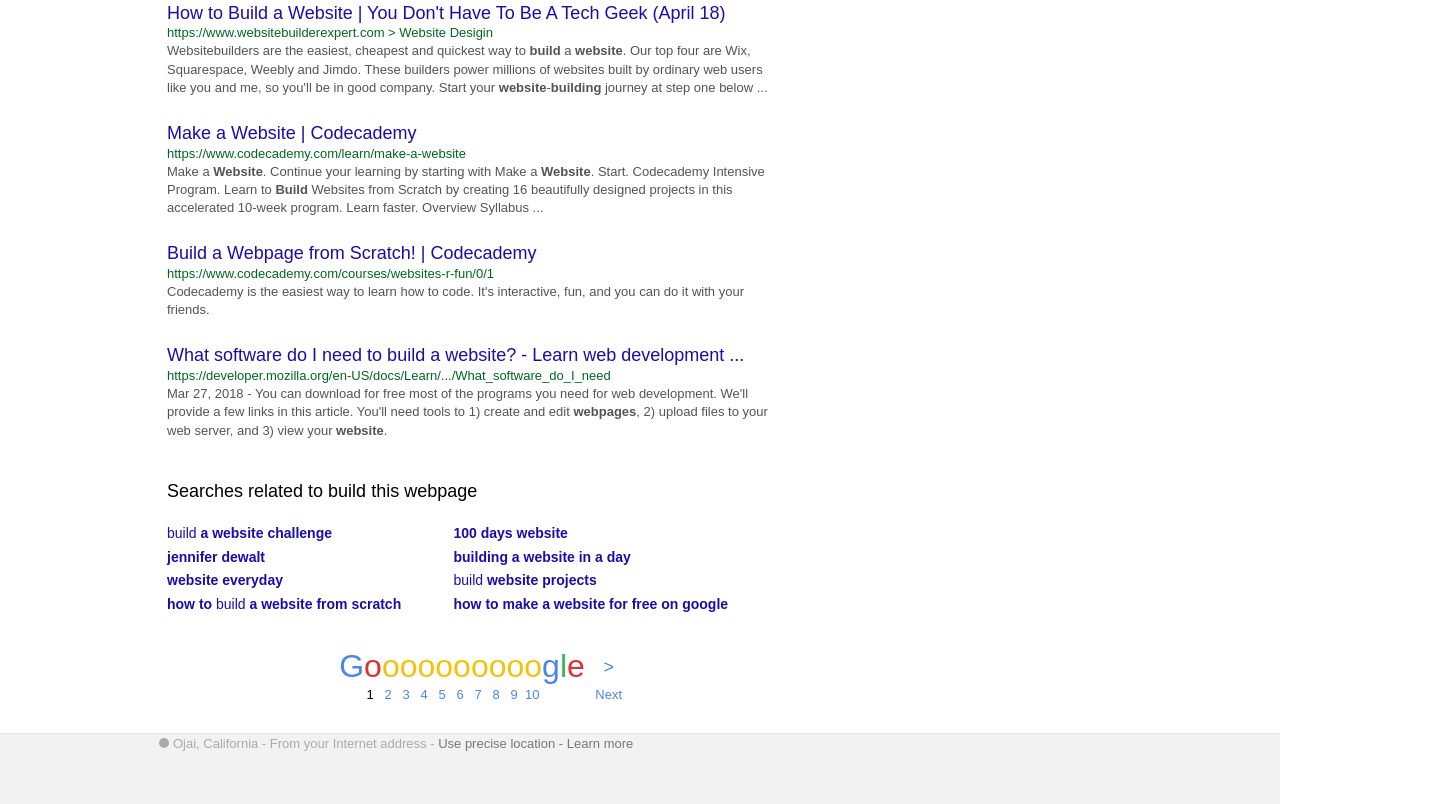
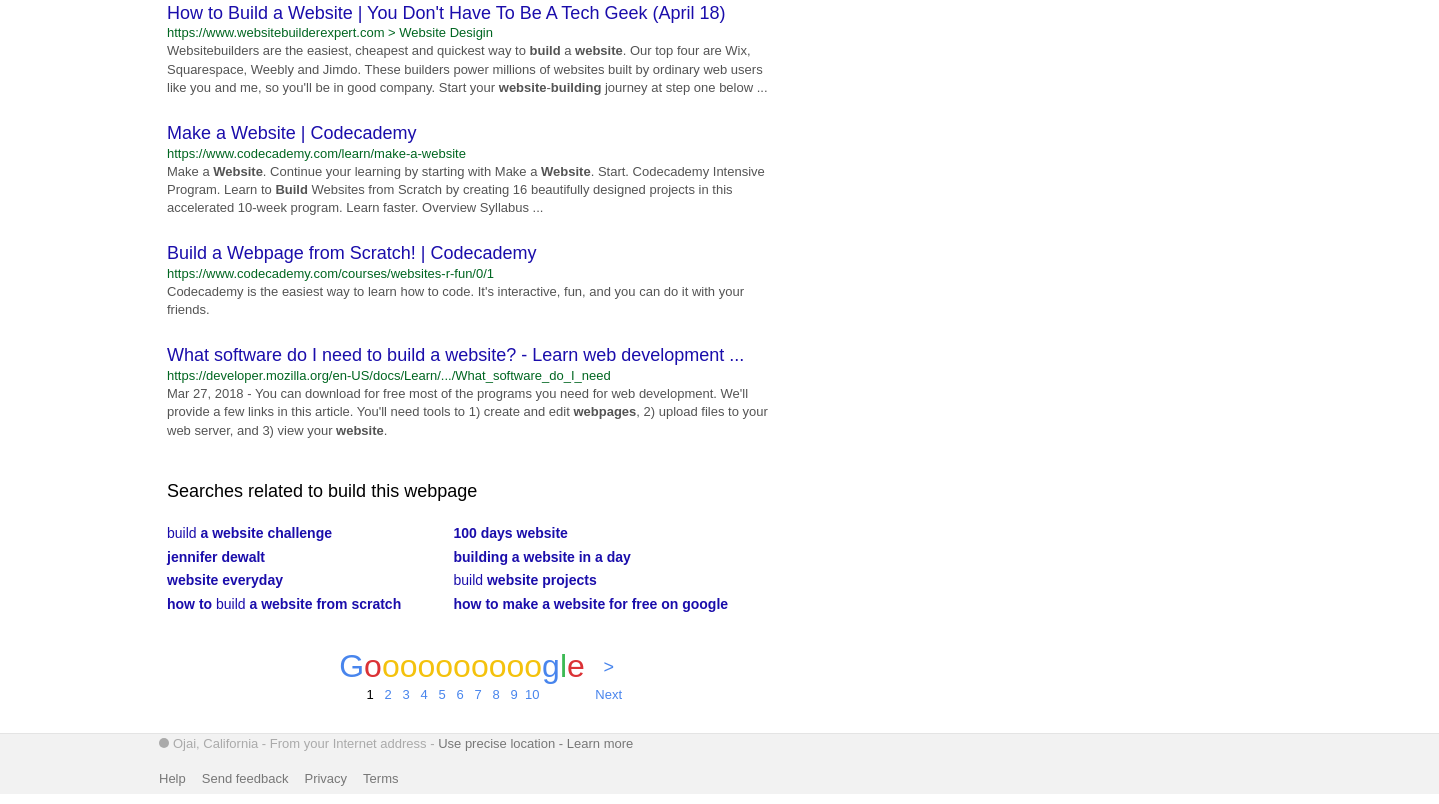
Before and after one commit to mkels/google-search, a plain HTML site: page index.html in a window 1280 px wide. Shown: the part 1169-1973 px from the top of the page, 1439 px wide, since content can reach past the window. Drawn offline with Linux system fonts and the light colour scheme.

Commit message:
Add and style Footer links

```diff
--- a/index.html
+++ b/index.html
@@ -123,6 +123,12 @@
 		<span class="circle"></span>
 		<p class="loc">Ojai, California - From your Internet address - </p>
 		<p class="pre-loc">Use precise location - Learn more</p>
+		<ul class="foot">
+			<li class="left-f"><a href="#">Help</a></li>
+			<li class="left-f"><a href="#">Send feedback</a></li>
+			<li class="left-f"><a href="#">Privacy</a></li>
+			<li class="left-f"><a href="#">Terms</a></li>
+		</ul>
 	</div>
 </body>
 </html>
--- a/style.css
+++ b/style.css
@@ -246,13 +246,14 @@ h2 {
 
 #footer {
 	background-color: #f2f2f2;
-	height: 70px;
+	height: 60px;
 	width: 100%;
 	margin: 0;
-	padding: 0;
+	padding-left: 159px;
 	border-top: 1px solid #e4e4e4;
 	position: absolute;
 	left: 0;
+	clear: both;
 }
 
 .loc, .pre-loc {
@@ -267,7 +268,6 @@ span.circle {
 	height: 10px;
 	width: 10px;
 	display: inline-block;
-	margin-left: 159px;
 }
 
 .loc {
@@ -277,3 +277,14 @@ span.circle {
 .pre-loc {
 	color: #777;
 }
+
+.left-f {
+	float: left;
+	-webkit-appearance: none;
+	display: inline;
+	margin: 0 8px;
+}
+
+.foot {
+	margin-left: -8px;
+}
```
